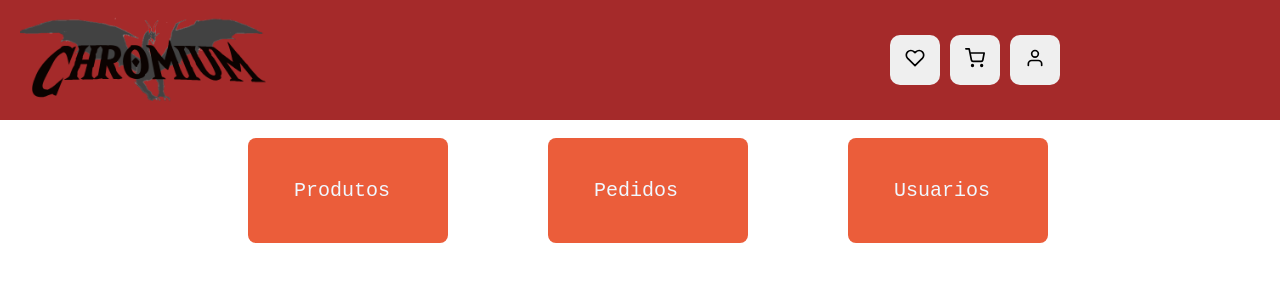
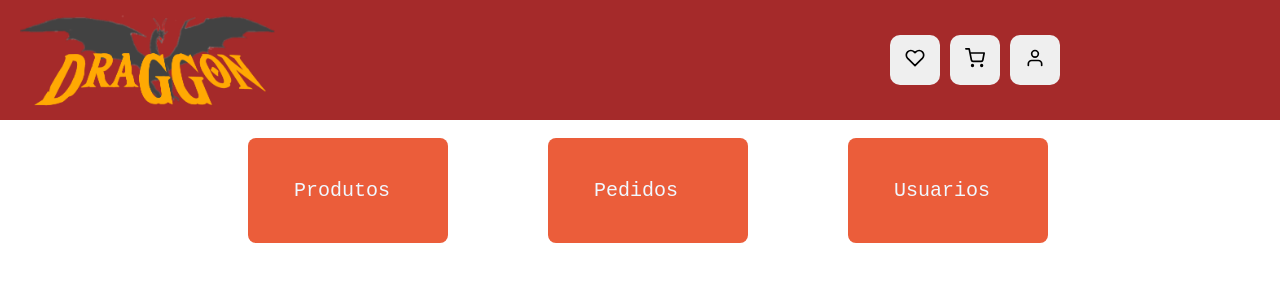
Before and after one commit to gugitia/chromiumApp, a React (Create React App) app: page /adm in a window 1280 px wide. Shown: the top 300 px of the page. Built offline with nearby package versions, Linux system fonts and the light colour scheme.

Commit message:
Update index.js

```diff
--- a/src/components/tapbar/index.js
+++ b/src/components/tapbar/index.js
@@ -22,7 +22,7 @@ export default function Tapbar() {
     <div className="tapbar-container">
       <Link to="/">
         <img
-          src="/images/drake4.png"
+          src="/images/drake4 (1).png"
           alt="logo-chromium"
           className="logo-image"
         />
```
